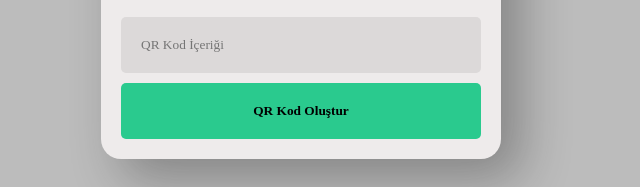
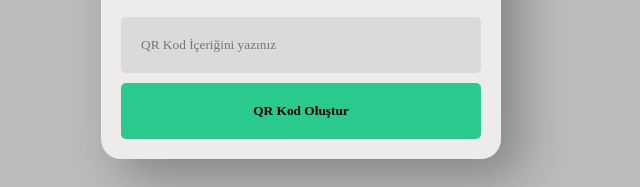
Before and after one commit to muslumhanerol/qr_code_creator, a plain HTML site: page index.html in a window 1280 px wide. Shown: the part 506-693 px from the top of the page, 339-979 px from the left. Drawn offline with Linux system fonts and the light colour scheme.

Commit message:
Update index.html

```diff
--- a/index.html
+++ b/index.html
@@ -13,7 +13,7 @@
             <img src="empty-image.jpg" alt="" id="image">
         </div>
         <div class="form">
-            <input type="text" id="content" placeholder="QR Kod İçeriği">
+            <input type="text" id="content" placeholder="QR Kod İçeriğini yazınız">
             <button id="btnCreate">QR Kod Oluştur</button>
         </div>
     </div>
```
